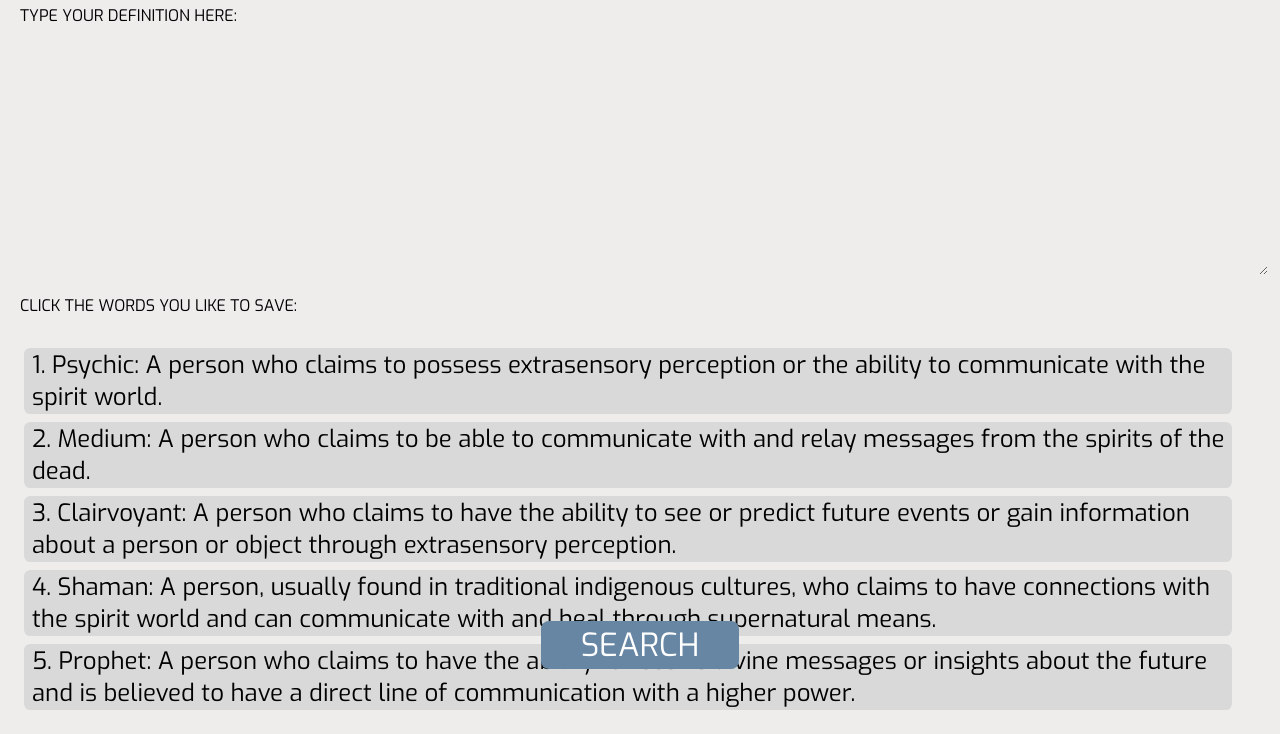
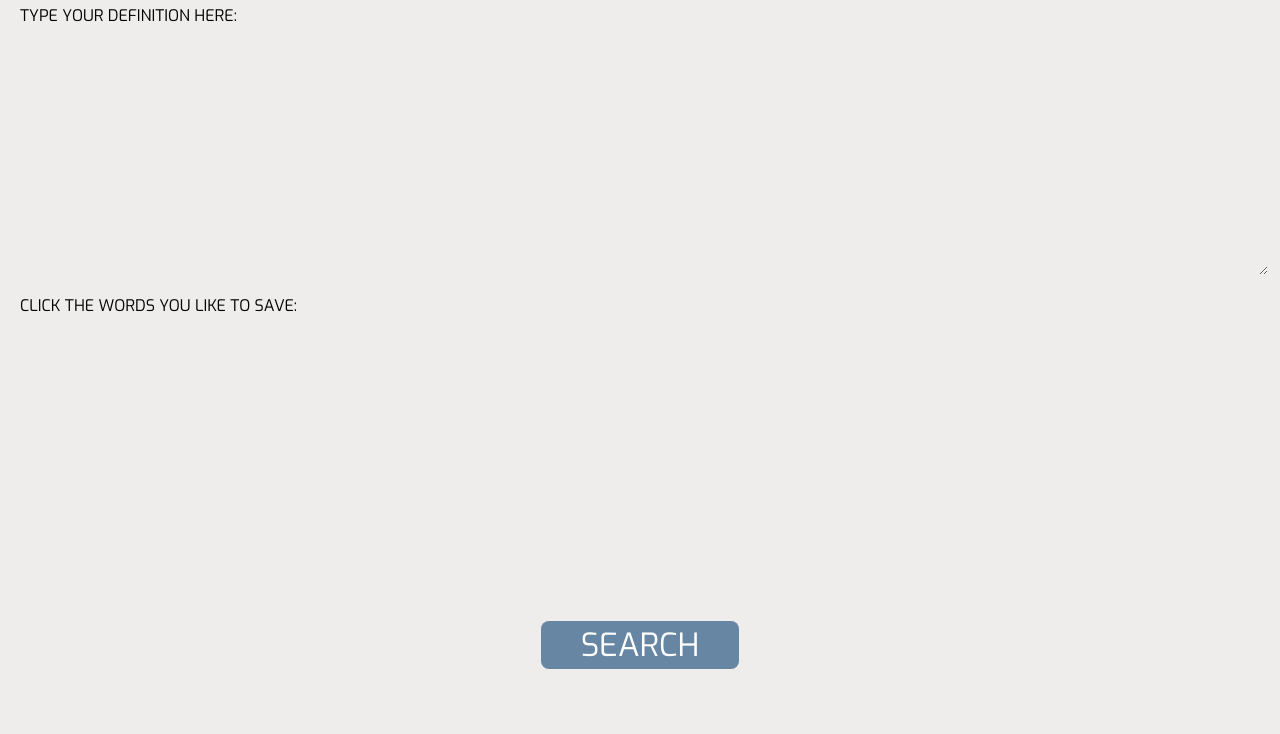
Before and after one commit to Aiden-Peace300/KeyWord-Relief-AJAX, a website: page index.html in a window 1280 px wide. Shown: the part 75-809 px from the top of the page. Drawn offline with Linux system fonts and the light colour scheme.

Commit message:
Completed the first requierment from the user-can-view-five-words-matching-their-definition task list 1) Add an empty unordered list to the div[data-view=list-words-options] element in the HTML.

```diff
--- a/css/styles.css
+++ b/css/styles.css
@@ -51,40 +51,9 @@ header {
 
 /* START OF MAIN STYLES */
 #type-def-promt,
-#click-words-to-save-promt,
-li,
-button {
+#click-words-to-save-promt {
   font-family: Exo, sans-serif;
   padding-left: 0.5rem;
-}
-
-li {
-  margin-right: 3rem;
-}
-
-button {
-  cursor: pointer;
-  background-color: #d9d9d9;
-  border: none;
-  margin-bottom: 0.5rem;
-  border-radius: 0.4rem;
-  font-size: 1.5rem;
-  text-align: left;
-  width: 100%;
-}
-
-button:focus {
-  background-color: #a3cef1;
-}
-
-ul {
-  list-style: none;
-  padding-left: 1rem;
-}
-
-.entries-list {
-  padding-left: 0;
-  border-radius: 5rem;
 }
 
 #def {
--- a/index.html
+++ b/index.html
@@ -47,14 +47,6 @@
         </div>
       </div>
       <ul id="entries-list">
-        <li><button>1. Psychic: A person who claims to possess extrasensory perception or the ability to communicate with the spirit world.</button></li>
-        <li><button>2. Medium: A person who claims to be able to communicate with and relay messages from the spirits of the dead.</button></li>
-        <li><button>3. Clairvoyant: A person who claims to have the ability to see or predict future events or gain information about a
-        person or object through extrasensory perception.</button></li>
-        <li><button>4. Shaman: A person, usually found in traditional indigenous cultures, who claims to have connections with the spirit
-        world and can communicate with and heal through supernatural means.</button></li>
-        <li><button>5. Prophet: A person who claims to have the ability to receive divine messages or insights about the future and is
-        believed to have a direct line of communication with a higher power.</button></li>
       </ul>
     </div>
   </main>
```
